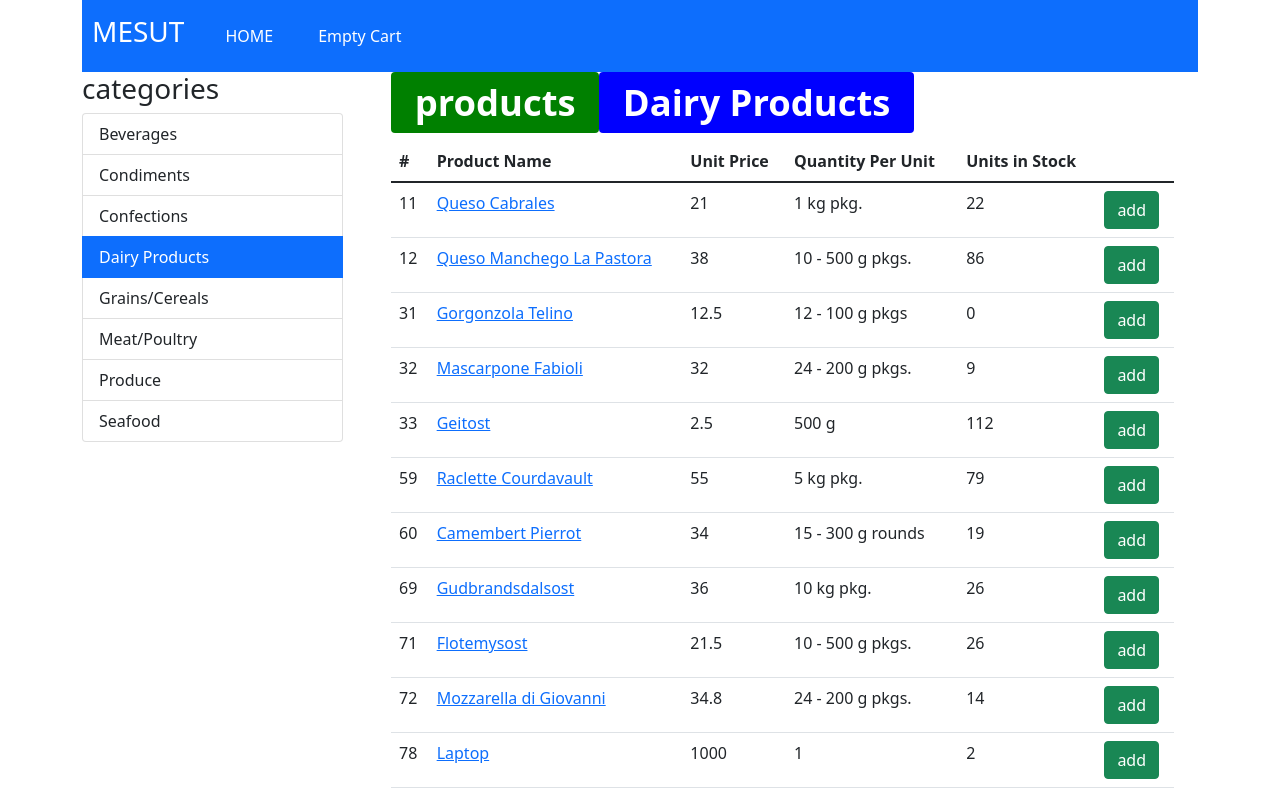
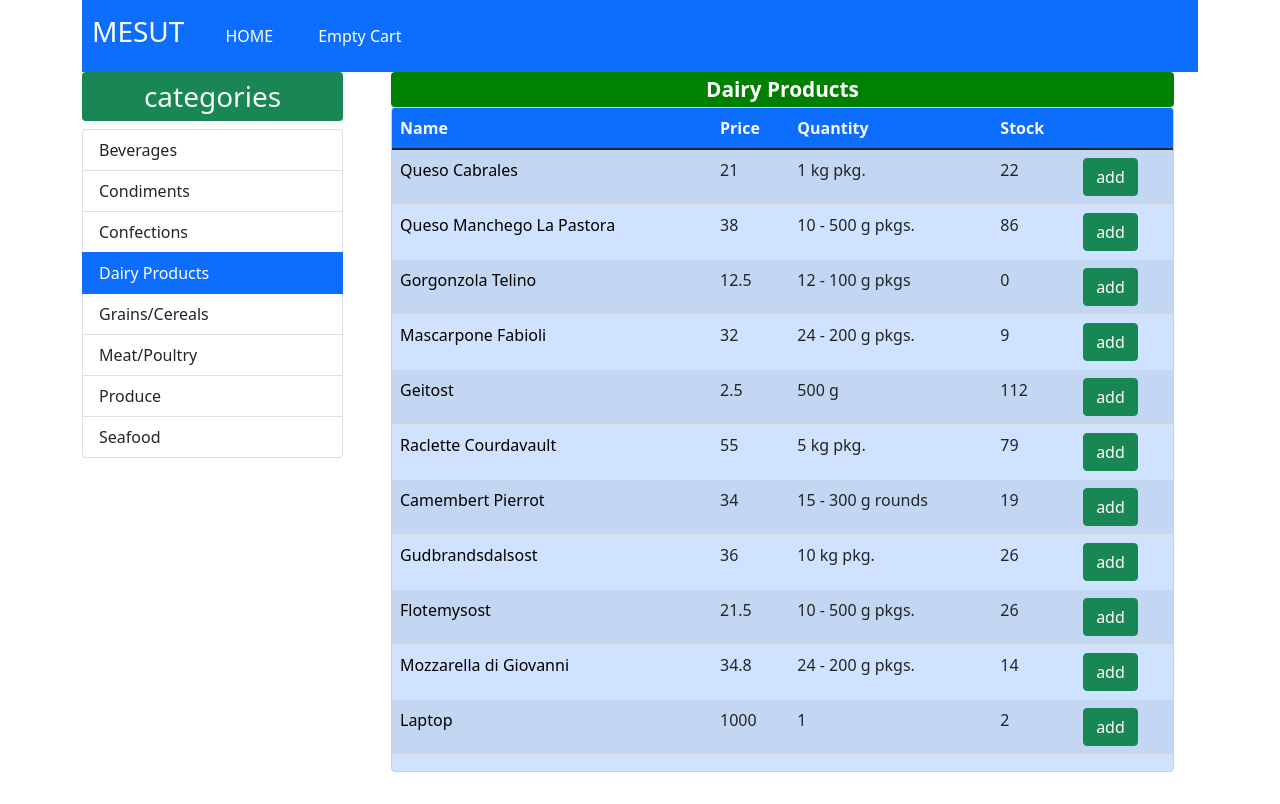
Before and after one commit to Mr-Mesut-OZTURK/redux-sell-app, a React (Create React App) app: page / in a window 1280 px wide. Both pictures are taken after a click on the item "Dairy Products". Built offline with nearby package versions, Linux system fonts and the light colour scheme; data requests are answered from the project's data file.

Commit message:
updated home page

```diff
--- a/src/components/categories/CategoryList.js
+++ b/src/components/categories/CategoryList.js
@@ -23,8 +23,8 @@ class CategoryList extends Component {
         // console.log(this.props.categories)
         return (
 
-            <div>
-                <h3>categories</h3>
+            <div style={{cursor: 'pointer'}}>
+                <h3 className="bg-success text-light text-center p-2 rounded">categories</h3>
                 <ListGroup>
                     {
 
@@ -35,7 +35,6 @@ class CategoryList extends Component {
                                 active={this.props.currentCategory.id===category.id}
                                 key={index}
                                 onClick={() =>this.selectCategory(category) }
-
                             >
                                 {category.categoryName}
                             </ListGroupItem>
@@ -45,7 +44,6 @@ class CategoryList extends Component {
                         ("")
                     }
                 </ListGroup>
-                {/* <h5>seçili kategori : {this.props.currentCategory.categoryName}</h5> */}
             </div>
         )
     }
--- a/src/components/products/AddOrUpdateProduct.js
+++ b/src/components/products/AddOrUpdateProduct.js
@@ -16,7 +16,9 @@ const AddOrUpdateProduct = ({
 }) => {
 
     const [product, setproduct] = useState({...props.product})
+
     const [error, seterror] = useState({})
+
     useEffect(() => {
         if(categories.length===0){
             getCategories();
--- a/src/components/products/ProductList.js
+++ b/src/components/products/ProductList.js
@@ -30,28 +30,29 @@ class ProductList extends Component {
         // console.log(this.props);
         return (
             <Container>
-                <h3>
-                    <Badge style={{ backgroundColor: "green", fontSize: "1.3em" }}>products</Badge>
-                    <Badge style={{ backgroundColor: "blue", fontSize: "1.3em" }}>{this.props.currentCategory.categoryName}</Badge>
-                </h3>
-                <Table>
+                <div className="">
+                    {!this.props.currentCategory.categoryName && <Badge style={{ backgroundColor: "green", fontSize: "1.3em" }}>products</Badge>}
+                    <Badge style={{ backgroundColor: "green", fontSize: "1.3em", width: "100%"}}>{this.props.currentCategory.categoryName}</Badge>
+                </div>
+                <div className="table-responsive alert alert-primary p-0">
+                <table className="w-100 table table-striped table-hover">
                     <thead>
-                        <tr>
-                            <th>#</th>
-                            <th>Product Name</th>
-                            <th>Unit Price</th>
-                            <th>Quantity Per Unit</th>
-                            <th>Units in Stock</th>
+                        <tr className="bg-primary text-light">
+                            {/* <th>#</th> */}
+                            <th>Name</th>
+                            <th>Price</th>
+                            <th>Quantity</th>
+                            <th>Stock</th>
                             <th></th>
                         </tr>
                     </thead>
                     <tbody>
                         {
                             this.props.products.map((product, index) => (
-                                <tr key={index}>
-                                    <td>{product.id}</td>
+                                <tr key={index} style={{}}>
+                                    {/* <td>{product.id}</td> */}
                                     <td>
-                                        <Link to={"/saveproduct/" + product.id}>{product.productName}</Link>
+                                        <Link style={{textDecoration:'none', color:'black', width: "100%", display:"block"}} to={"/saveproduct/" + product.id}>{product.productName}</Link>
                                     </td>
                                     <td>{product.unitPrice}</td>
                                     <td>{product.quantityPerUnit}</td>
@@ -68,7 +69,8 @@ class ProductList extends Component {
                             ))
                         }
                     </tbody>
-                </Table>
+                </table>
+                </div>
             </Container>
         )
     }
```
